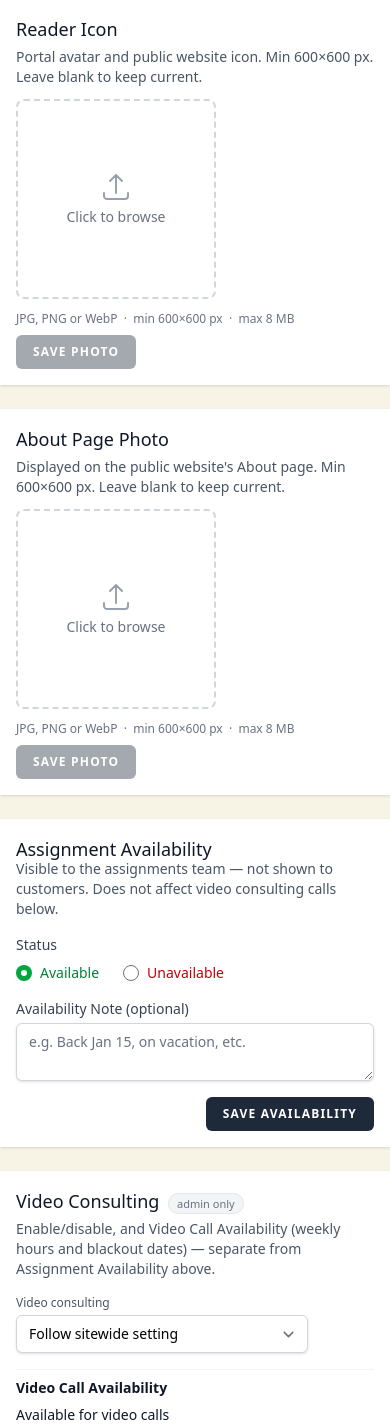
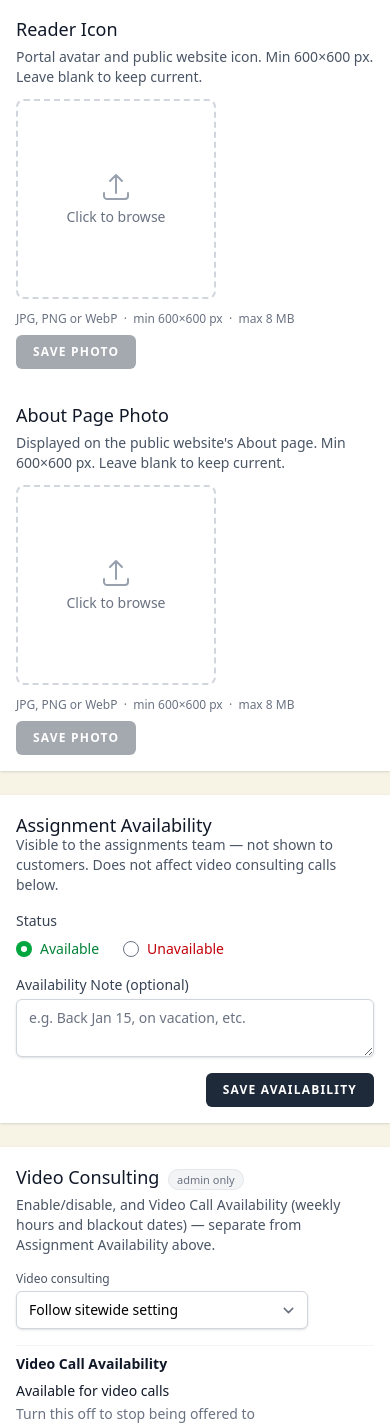
Before and after one commit to theomalley/screenplayreaders-portal, a Laravel app: page /readers/1/edit in a window 390 px wide. Shown: the part 243-1668 px from the top of the page. Run offline with Laravel 12, Linux system fonts and the light colour scheme; the visitor is signed in with stand-in values (Sample User, id 1); data comes from the database, SQL or seed files in the repository; data that the repository does not hold is empty; style sheets or scripts are compiled from the project's sources; parts of the project's set-up code (start-up, migrations or seed data) failed here and were passed over; some libraries are stand-ins or nearby versions.

Commit message:
Put the Reader Icon and About Page Photo uploads side by side
They were two full stacked cards eating a lot of vertical space;
now they share one card as two columns (still stacks on mobile).

```diff
--- a/resources/views/profile/edit.blade.php
+++ b/resources/views/profile/edit.blade.php
@@ -111,9 +111,11 @@
                 $bioRejectionNote        = $profile?->bio_rejection_note;
             @endphp
 
-            {{-- Reader Icon --}}
+            {{-- Reader Icon + About Page Photo — side by side so the two drop-zones don't eat
+                 twice the vertical space of one card. --}}
             <div class="p-4 sm:p-8 bg-white shadow sm:rounded-lg">
-                <div class="max-w-xl">
+                <div class="flex flex-col sm:flex-row gap-8">
+                <div class="flex-1 min-w-0">
                     <h2 class="text-lg font-medium text-gray-900 mb-1">Reader Icon</h2>
                     <p class="text-sm text-gray-600 mb-3">Your avatar in the portal (not public). Min 600×600 px.</p>
                     <form method="POST" action="{{ route('profile.photo') }}" enctype="multipart/form-data"
@@ -162,11 +164,8 @@
                         @endif
                     </form>
                 </div>
-            </div>
-
-            {{-- About Page Photo --}}
-            <div class="p-4 sm:p-8 bg-white shadow sm:rounded-lg">
-                <div class="max-w-xl">
+
+                <div class="flex-1 min-w-0">
                     <h2 class="text-lg font-medium text-gray-900 mb-1">About Page Photo</h2>
                     <p class="text-sm text-gray-600 mb-3">Displayed on the public website's About page. Min 600×600 px.</p>
                     <form method="POST" action="{{ route('profile.about-photo') }}" enctype="multipart/form-data"
@@ -228,6 +227,7 @@
                             </div>
                         @endif
                     </form>
+                </div>
                 </div>
             </div>
 
@@ -695,9 +695,11 @@
                 </div>
                 @endif
 
-                {{-- Reader Icon --}}
+                {{-- Reader Icon + About Page Photo — side by side so the two drop-zones don't
+                     eat twice the vertical space of one card. --}}
                 <div class="p-4 sm:p-8 bg-white shadow sm:rounded-lg">
-                    <div class="max-w-xl" x-data="{ previewUrl: '{{ $currentPhotoUrl }}', hasFile: false }">
+                    <div class="flex flex-col sm:flex-row gap-8">
+                    <div class="flex-1 min-w-0" x-data="{ previewUrl: '{{ $currentPhotoUrl }}', hasFile: false }">
                         <h2 class="text-lg font-medium text-gray-900 mb-1">Reader Icon</h2>
                         <p class="text-sm text-gray-600 mb-3">Portal avatar and public website icon. Min 600×600 px. Leave blank to keep current.</p>
                         <div class="relative border-2 rounded-lg overflow-hidden cursor-pointer transition-colors border-dashed border-gray-300 hover:border-gray-400 mb-3"
@@ -718,11 +720,8 @@
                         <x-input-error :messages="$errors->get('photo')" class="mt-1" />
                         <x-primary-button x-bind:disabled="!hasFile" x-bind:class="!hasFile ? 'opacity-40 cursor-not-allowed' : ''">Save Photo</x-primary-button>
                     </div>
-                </div>
-
-                {{-- About Page Photo --}}
-                <div class="p-4 sm:p-8 bg-white shadow sm:rounded-lg">
-                    <div class="max-w-xl" x-data="{ previewUrl: '', hasFile: false }">
+
+                    <div class="flex-1 min-w-0" x-data="{ previewUrl: '', hasFile: false }">
                         <h2 class="text-lg font-medium text-gray-900 mb-1">About Page Photo</h2>
                         <p class="text-sm text-gray-600 mb-3">Displayed on the public website's About page. Min 600×600 px. Leave blank to keep current.</p>
                         <div class="relative border-2 rounded-lg overflow-hidden cursor-pointer transition-colors border-dashed border-gray-300 hover:border-gray-400 mb-3"
@@ -752,6 +751,7 @@
                             ])
                         @endif
                         <x-primary-button x-bind:disabled="!hasFile" x-bind:class="!hasFile ? 'opacity-40 cursor-not-allowed' : ''">Save Photo</x-primary-button>
+                    </div>
                     </div>
                 </div>
 
```
